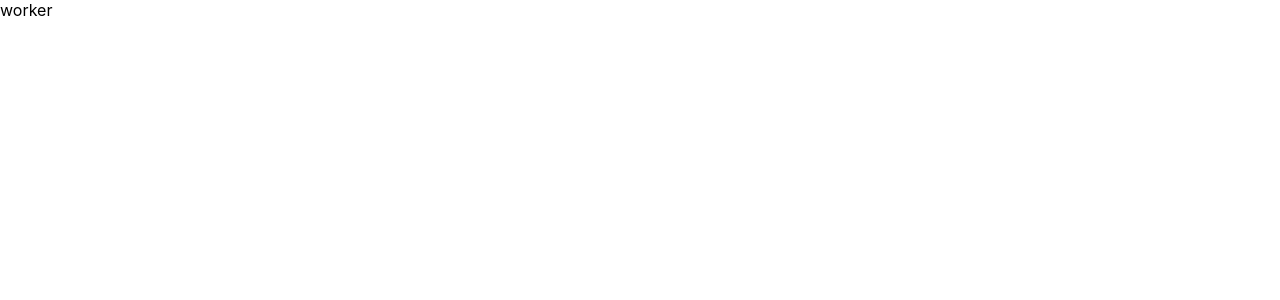
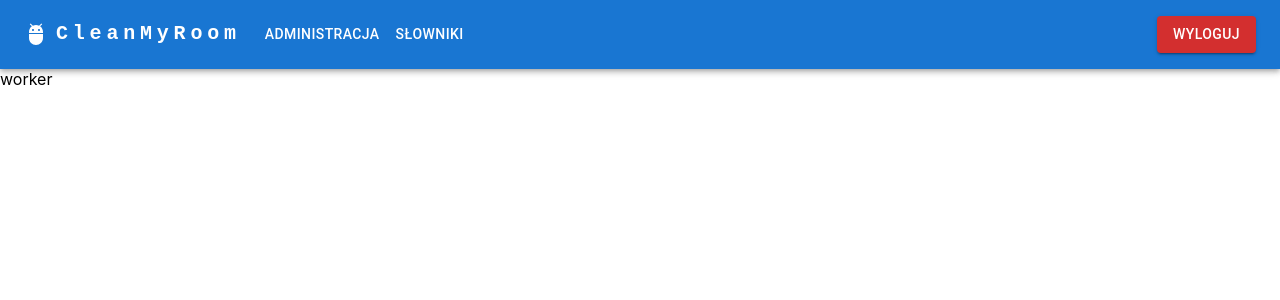
Before and after one commit to lukaszgor/cleanMyRoom, a React (Create React App) app in the folder cleanmyroom/: page /AdministWorkerHomeration in a window 1280 px wide. Shown: the top 300 px of the page. Built offline with nearby package versions, Linux system fonts and the light colour scheme; no server answers; the database is empty.

Commit message:
copy  bar from resonsive bar

```diff
--- a/cleanmyroom/src/components/workerComponents/WorkerAppTopBar.js
+++ b/cleanmyroom/src/components/workerComponents/WorkerAppTopBar.js
@@ -0,0 +1,168 @@
+import * as React from 'react';
+import AppBar from '@mui/material/AppBar';
+import Box from '@mui/material/Box';
+import Toolbar from '@mui/material/Toolbar';
+import IconButton from '@mui/material/IconButton';
+import Typography from '@mui/material/Typography';
+import Menu from '@mui/material/Menu';
+import MenuIcon from '@mui/icons-material/Menu';
+import Container from '@mui/material/Container';
+import Button from '@mui/material/Button';
+import MenuItem from '@mui/material/MenuItem';
+import AdbIcon from '@mui/icons-material/Adb';
+import { useNavigate } from "react-router-dom"
+import { useState,useEffect } from 'react';
+import supabase from "../../supabaseClient"
+
+const pages = ['Administracja', 'Słowniki'];
+
+
+function WorkerAppTopBar() {
+    const [user,setUser] =useState(null)
+    let userIdFromLocalStorage;
+  const [anchorElNav, setAnchorElNav] = React.useState(null);
+
+  const handleOpenNavMenu = (event) => {
+    setAnchorElNav(event.currentTarget);
+  };
+
+  const handleCloseNavMenu = () => {
+    setAnchorElNav(null);
+  };
+
+
+
+  useEffect(()=>{
+    FetchUserName();
+  },[])
+
+
+
+  //download username
+  const FetchUserName = async () => {
+    userIdFromLocalStorage = localStorage.getItem('userIdFromLocalStorage');
+    const{data,error} =  await supabase
+    .from('profiles')
+    .select('full_name')
+    .eq('id',userIdFromLocalStorage)
+    .single()
+    if(error){
+
+    }if(data){
+      setUser(data.full_name)
+
+    }
+    }
+
+    //Signout method
+    const navigate = useNavigate()//add to nav
+    const SignOut = async () => {
+      localStorage.clear();
+        const {user,error}= await supabase.auth.signOut()
+        if(error){
+          console("Error with sigout")
+        }else{
+          navigate('/')
+        }
+      }
+
+       //go to Administration method
+    const Administration =  () => {
+          navigate('/Administration')
+      }
+         //go to Dictionaries method
+    const Dictionaries =  () => {
+          navigate('/Dictionaries')
+      }
+
+
+  return (
+    <AppBar position="static">
+      <Container maxWidth="xl">
+        <Toolbar disableGutters>
+          <AdbIcon sx={{ display: { xs: 'none', md: 'flex' }, mr: 1 }} />
+          <Typography
+            variant="h6"
+            noWrap
+            component="a"
+            href="/home"
+            sx={{
+              mr: 2,
+              display: { xs: 'none', md: 'flex' },
+              fontFamily: 'monospace',
+              fontWeight: 700,
+              letterSpacing: '.3rem',
+              color: 'inherit',
+              textDecoration: 'none',
+            }}
+          >
+            CleanMyRoom
+          </Typography>
+
+          <Box sx={{ flexGrow: 1, display: { xs: 'flex', md: 'none' } }}>
+            <IconButton
+              size="large"
+              aria-label="account of current user"
+              aria-controls="menu-appbar"
+              aria-haspopup="true"
+              onClick={handleOpenNavMenu}
+              color="inherit"
+            >
+              <MenuIcon />
+            </IconButton>
+            <Menu
+              id="menu-appbar"
+              anchorEl={anchorElNav}
+              anchorOrigin={{
+                vertical: 'bottom',
+                horizontal: 'left',
+              }}
+              keepMounted
+              transformOrigin={{
+                vertical: 'top',
+                horizontal: 'left',
+              }}
+              open={Boolean(anchorElNav)}
+              onClose={handleCloseNavMenu}
+              sx={{
+                display: { xs: 'block', md: 'none' },
+              }}
+            >
+<Button onClick={Administration}  sx={{ my: 2, color: 'blue', display: 'block' }}>Administracja</Button>
+<Button onClick={Dictionaries}  sx={{ my: 2, color: 'blue', display: 'block' }}>Słowniki</Button>
+            </Menu>
+          </Box>
+          <AdbIcon sx={{ display: { xs: 'flex', md: 'none' }, mr: 1 }} />
+          <Typography
+            variant="h5"
+            noWrap
+            component="a"
+            href="/home"
+            sx={{
+              mr: 2,
+              display: { xs: 'flex', md: 'none' },
+              flexGrow: 1,
+              fontFamily: 'monospace',
+              fontWeight: 700,
+              letterSpacing: '.3rem',
+              color: 'inherit',
+              textDecoration: 'none',
+            }}
+          >
+            CleanMyRoom
+          </Typography>
+          <Box sx={{ flexGrow: 1, display: { xs: 'none', md: 'flex' } }}>
+<Button onClick={Administration} sx={{ my: 2, color: 'white', display: 'block' }}>Administracja</Button>
+<Button onClick={Dictionaries}  sx={{ my: 2, color: 'white', display: 'block' }}>Słowniki</Button>
+          </Box>
+
+          <Box sx={{ flexGrow: 0 }}>
+         {user}&nbsp;
+          <Button variant="contained" color="error" onClick={SignOut} >Wyloguj</Button>
+          </Box>
+        </Toolbar>
+      </Container>
+    </AppBar>
+  );
+}
+export default WorkerAppTopBar;
--- a/cleanmyroom/src/pages/WorkerHome.js
+++ b/cleanmyroom/src/pages/WorkerHome.js
@@ -1,4 +1,4 @@
-
+import WorkerAppTopBar from "../components/workerComponents/WorkerAppTopBar"
 
 function WorkerHome() {
 
@@ -6,6 +6,7 @@ function WorkerHome() {
 
     return (
       <div>
+        <WorkerAppTopBar></WorkerAppTopBar>
        worker
       </div>
 
```
